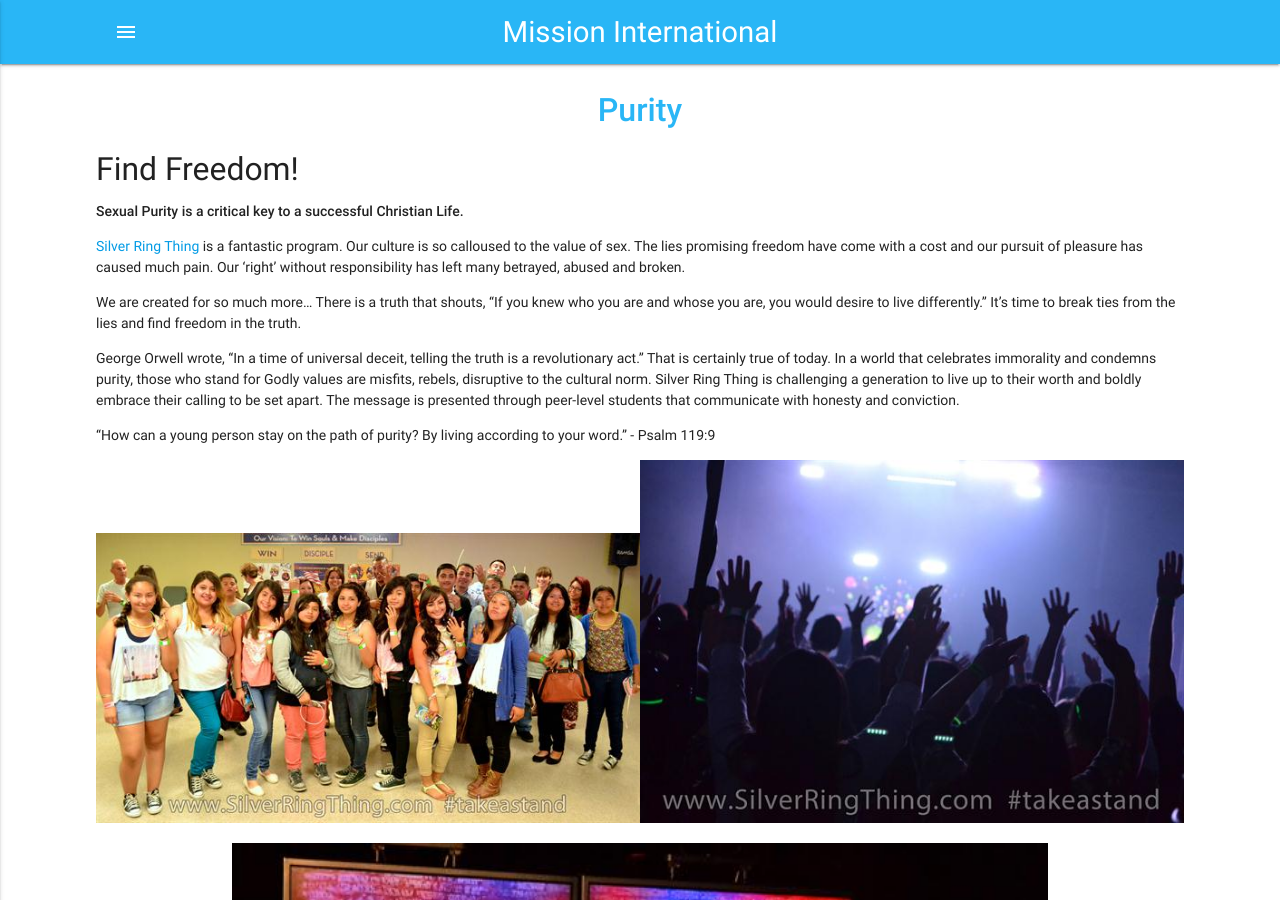
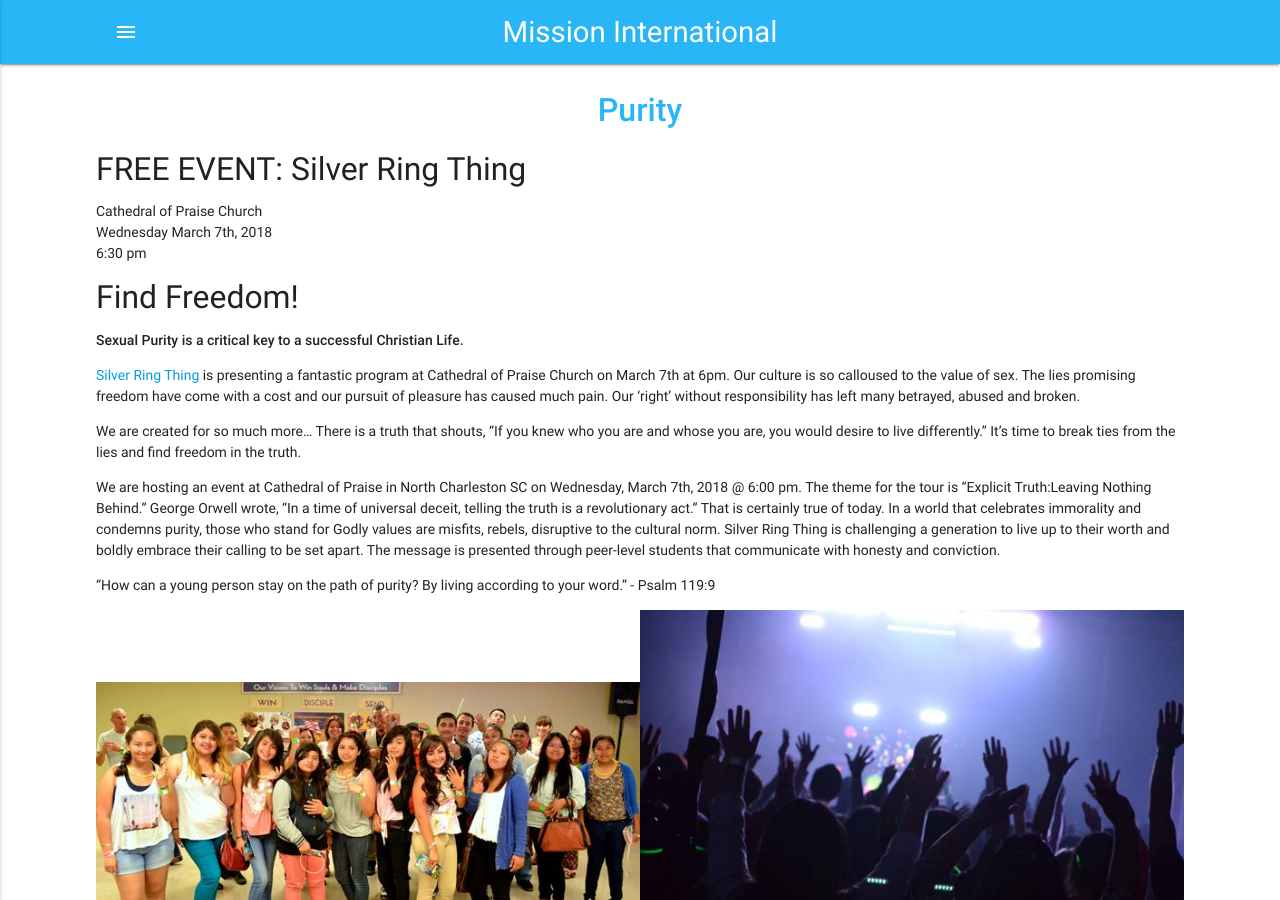
Before and after one commit to missioninternational/missioninternational.github.io, a Jekyll site: the page built from 1Purity.md, in a window 1280 px wide and 900 px high. Built offline with Jekyll 4.4.1, drawn with Linux system fonts in a browser that asks for light colours; some of the changed text lies outside the part shown.

Commit message:
added event back

```diff
--- a/1Purity.md
+++ b/1Purity.md
@@ -7,15 +7,21 @@ published: true
 
 <h1 class="page-title">{{ page.title | escape }}</h1>
 
+#### FREE EVENT: Silver Ring Thing
+
+- Cathedral of Praise Church
+- Wednesday March 7th, 2018
+- 6:30 pm
+
 #### Find Freedom!
 
 **Sexual Purity is a critical key to a successful Christian Life.**
 
-[Silver Ring Thing](https://www.silverringthing.com/) is a fantastic program. Our culture is so calloused to the value of sex. The lies promising freedom have come with a cost and our pursuit of pleasure has caused much pain.  Our 'right' without responsibility has left many betrayed, abused and broken.
+[Silver Ring Thing](https://www.silverringthing.com/) is presenting a fantastic program at Cathedral of Praise Church on March 7th at 6pm. Our culture is so calloused to the value of sex. The lies promising freedom have come with a cost and our pursuit of pleasure has caused much pain.  Our 'right' without responsibility has left many betrayed, abused and broken.
 
 We are created for so much more... There is a truth that shouts, “If you knew who you are and whose you are, you would desire to live differently.” It's time to break ties from the lies and find freedom in the truth.
 
-George Orwell wrote, “In a time of universal deceit, telling the truth is a revolutionary act.” That is certainly true of today. In a world that celebrates immorality and condemns purity, those who stand for Godly values are misfits, rebels, disruptive to the cultural norm. Silver Ring Thing is challenging a generation to live up to their worth and boldly embrace their calling to be set apart. The message is presented through peer-level students that communicate with honesty and conviction.
+We are hosting an event at Cathedral of Praise in North Charleston SC on Wednesday, March 7th, 2018 @ 6:00 pm. The theme for the tour is “Explicit Truth:Leaving Nothing Behind.” George Orwell wrote, “In a time of universal deceit, telling the truth is a revolutionary act.” That is certainly true of today. In a world that celebrates immorality and condemns purity, those who stand for Godly values are misfits, rebels, disruptive to the cultural norm. Silver Ring Thing is challenging a generation to live up to their worth and boldly embrace their calling to be set apart. The message is presented through peer-level students that communicate with honesty and conviction.
 
 "How can a young person stay on the path of purity? By living according to your word.” - Psalm 119:9
 
@@ -34,6 +40,8 @@ Included with this event is a separate Parent Session which informs parents abou
 - Debunking the ‘Safe-sex’ myth
 - 8 key things every parent should do… and so much more!
 
+Information and registration can be found at [https://www.silverringthing.com/events/charlestonsc](https://www.silverringthing.com/events/charlestonsc)
+
 You can read a description about this tour at [https://www.silverringthing.com/tourtheme](https://www.silverringthing.com/tourtheme)
 
 Promo videos can also be viewed and downloaded at [www.silverringthing.com/videos](https://www.silverringthing.com/videos)
```
